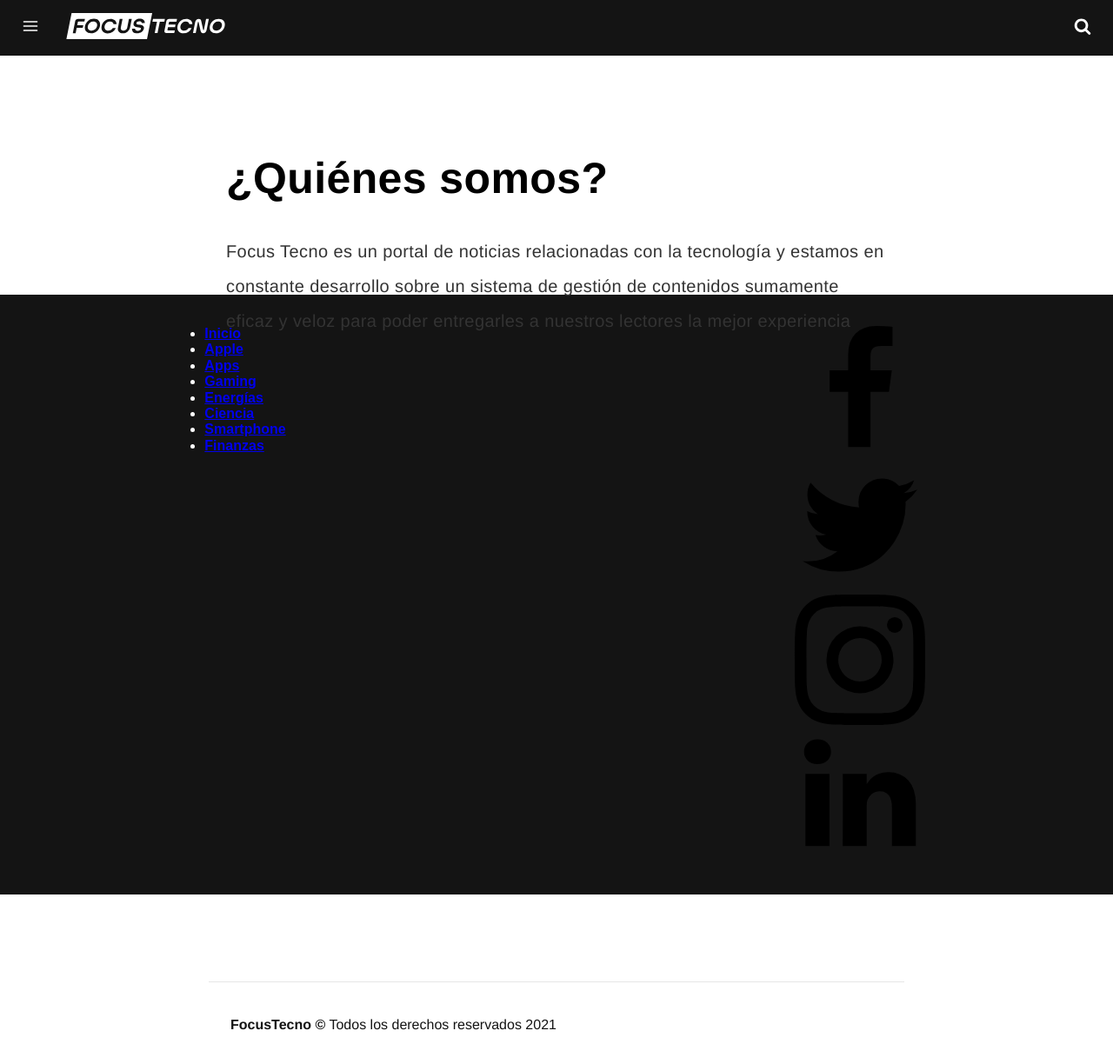
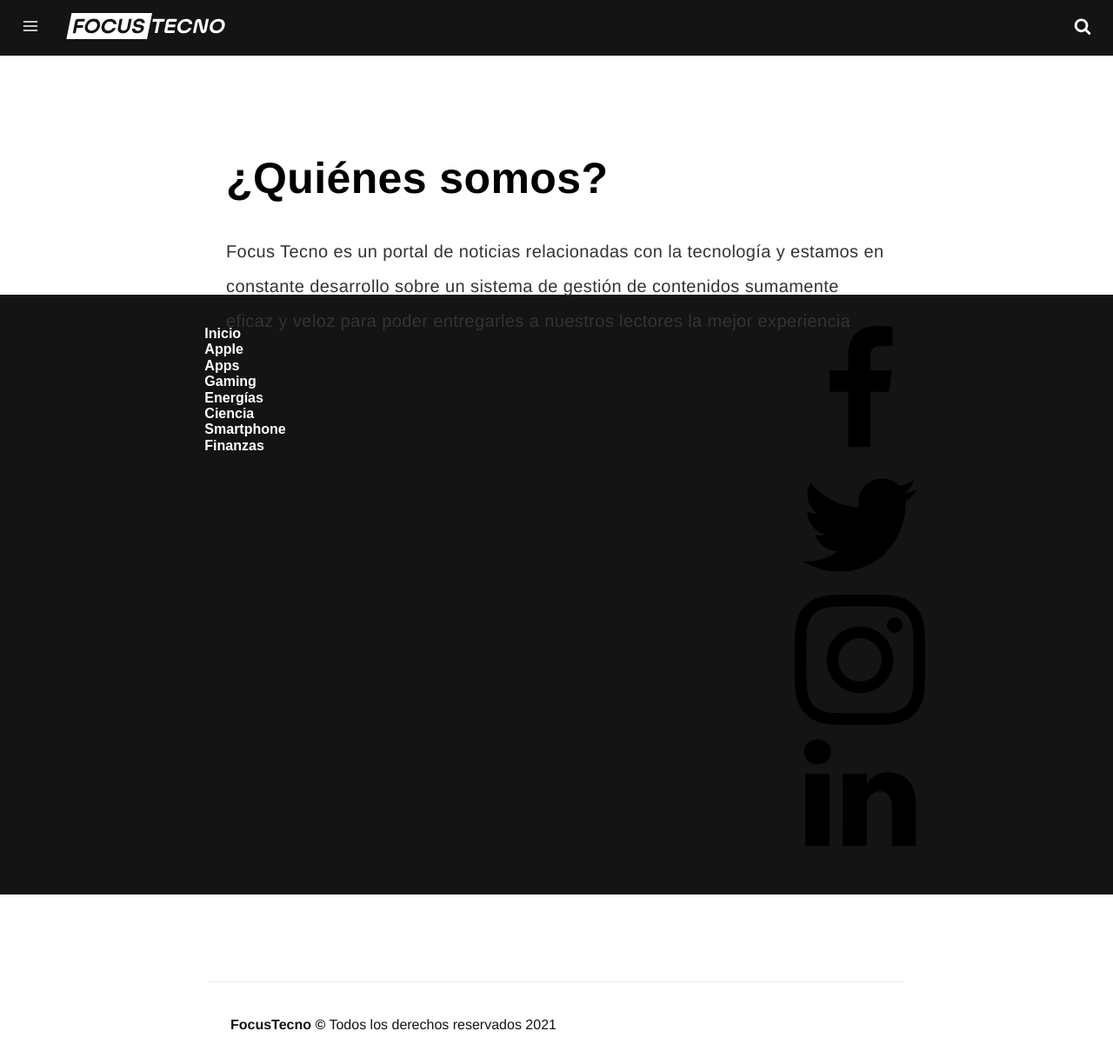
Before and after one commit to Focustecno/incredible-parsley, a Jekyll site: the page built from pages/about-1.md, in a window 1280 px wide and 1227 px high. Shown: the top 1224 px of the window at 87% size. Built offline with Jekyll 4.4.1, drawn with Linux system fonts in a browser that asks for light colours; some web fonts are replaced; comment, search, counter and statistics services are not loaded.

Commit message:
Update footer.html

```diff
--- a/_includes/footer.html
+++ b/_includes/footer.html
@@ -4,7 +4,7 @@
 <script src="https://cdn.websitepolicies.io/lib/cookieconsent/1.0.3/cookieconsent.min.js" defer></script><script>window.addEventListener("load",function(){window.wpcc.init({"colors":{"popup":{"background":"#222222","text":"#ffffff","border":"#ff2424"},"button":{"background":"#dd1616","text":"#ffffff"}},"position":"bottom","padding":"none","margin":"none","transparency":"15","fontsize":"tiny","content":{"href":"https://www.websitepolicies.com/policies/view/PWNaYEUX","message":"Este sitio web utiliza cookies para garantizar que obtenga la mejor experiencia en nuestro sitio web. \n\n","link":"Aprende más","button":"Aceptar"}})});</script>
 
 
-<style>a.col-footer{color:#fff;text-decoration: none;}ul.col-footer{list-style-type: none}</style>
+<style>.col-footer a{color:#fff;text-decoration: none;}.col-footer ul{list-style-type: none}</style>
 
 
 
```
